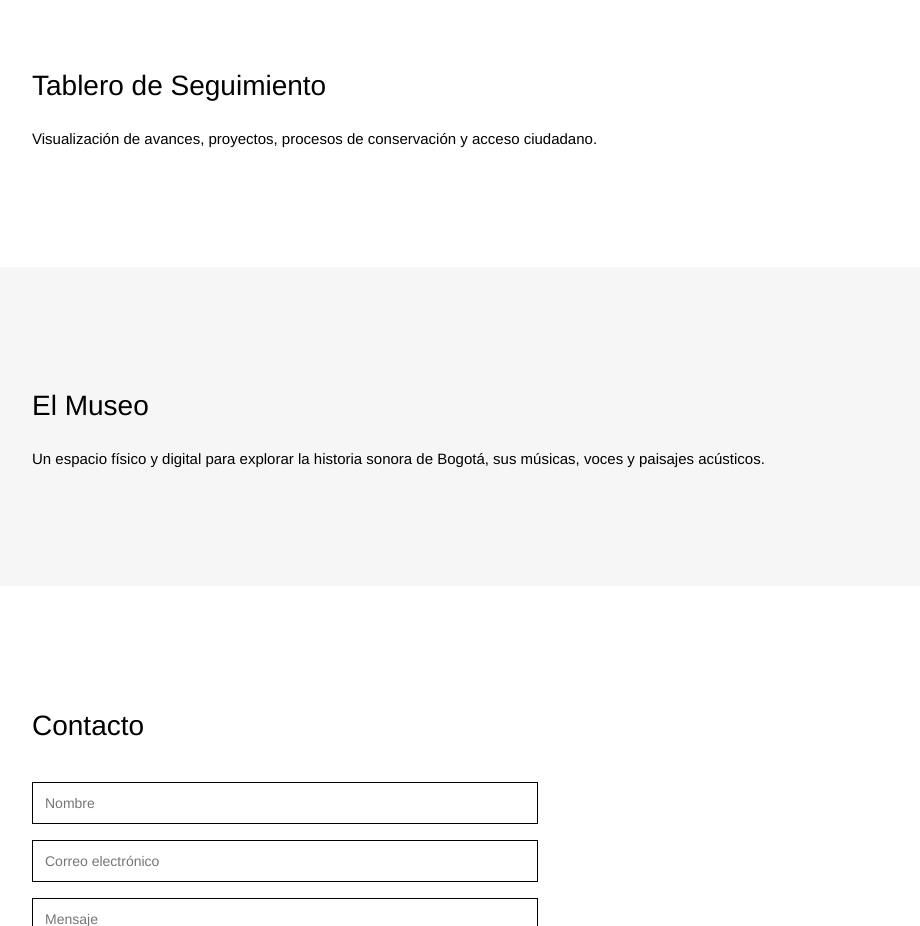
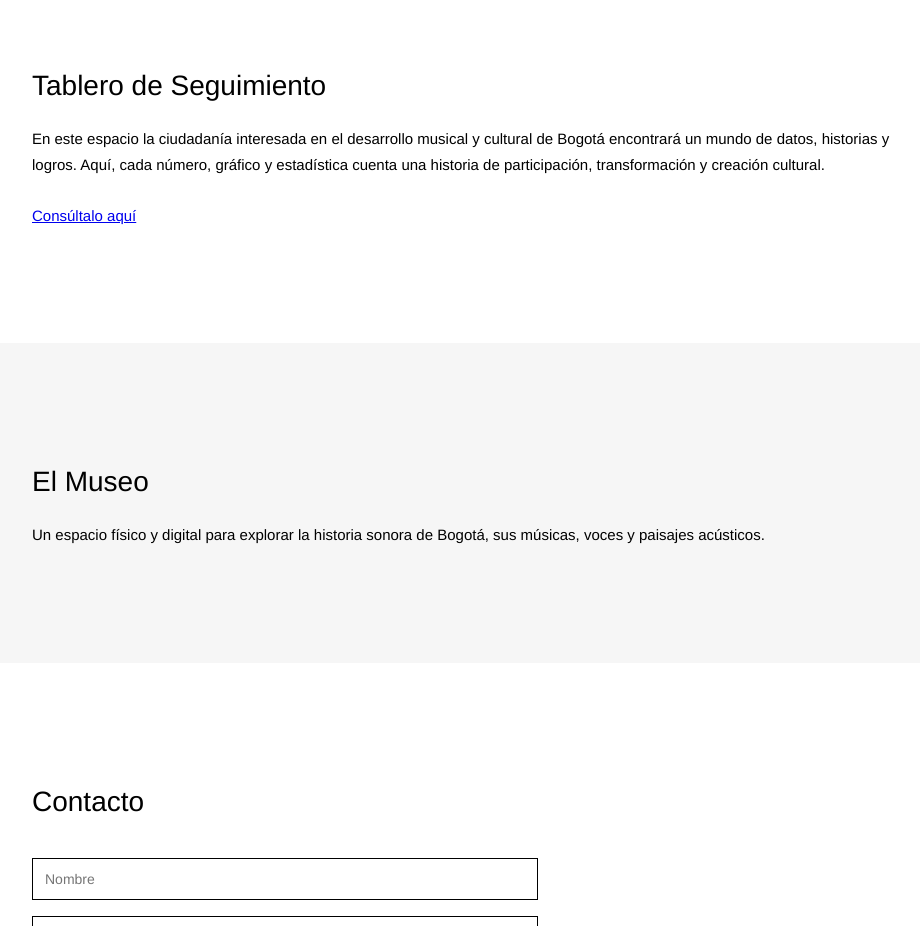
Before and after one commit to leonardo-forero/archivomusical, a plain HTML site: page index.html in a window 1280 px wide. Shown: the part 1440-2366 px from the top of the page, without its empty margins (158-1078 px from the left). Drawn offline with Linux system fonts and the light colour scheme.

Commit message:
Update index.html

```diff
--- a/index.html
+++ b/index.html
@@ -43,7 +43,15 @@
 
 <section id="tablero" class="section">
   <h2>Tablero de Seguimiento</h2>
-  <p>Visualización de avances, proyectos, procesos de conservación y acceso ciudadano.</p>
+  <p>
+  En este espacio la ciudadanía interesada en el desarrollo musical y cultural de Bogotá
+  encontrará un mundo de datos, historias y logros. Aquí, cada número, gráfico y estadística
+  cuenta una historia de participación, transformación y creación cultural.
+  <br><br>
+  <a href="AQUÍ_VA_TU_ENLACE_LOOKERSTUDIO" target="_blank">
+    Consúltalo aquí
+  </a>
+</p>
 </section>
 
 <section id="museo" class="section alt">
```
